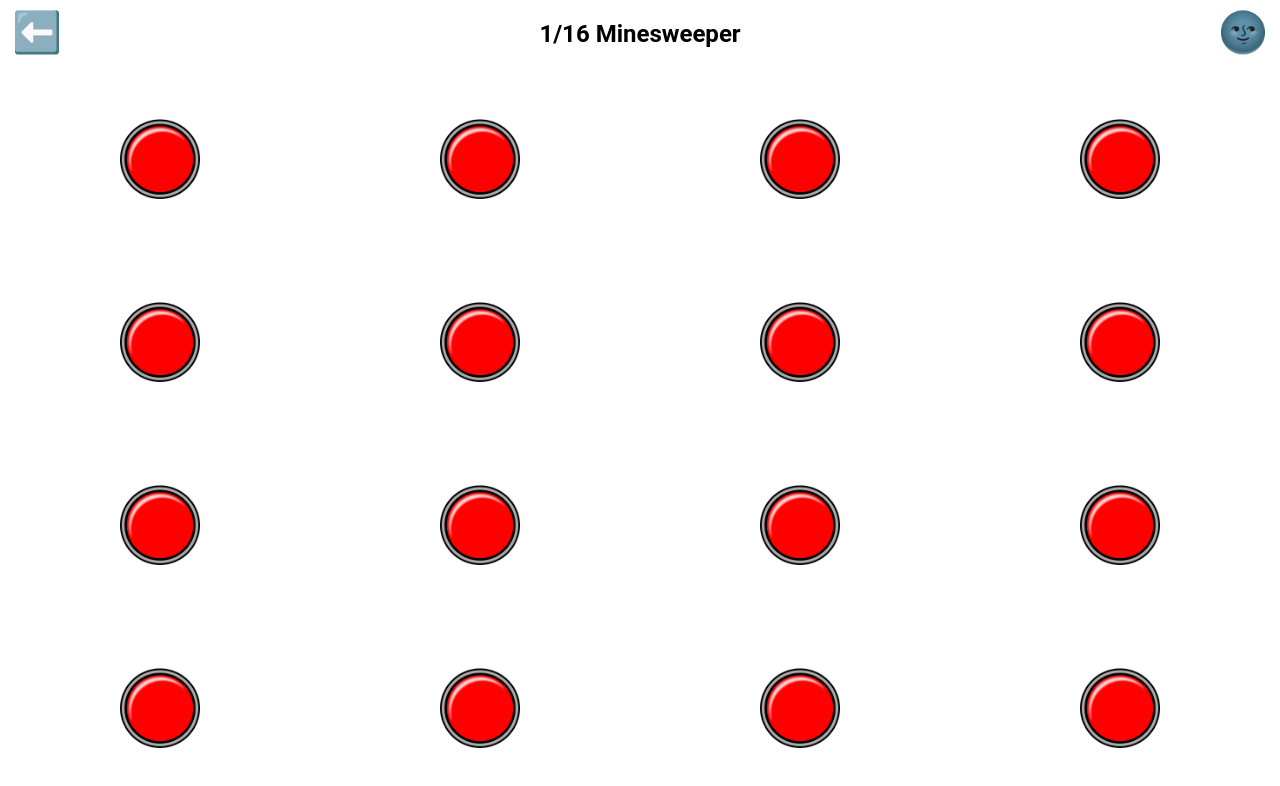
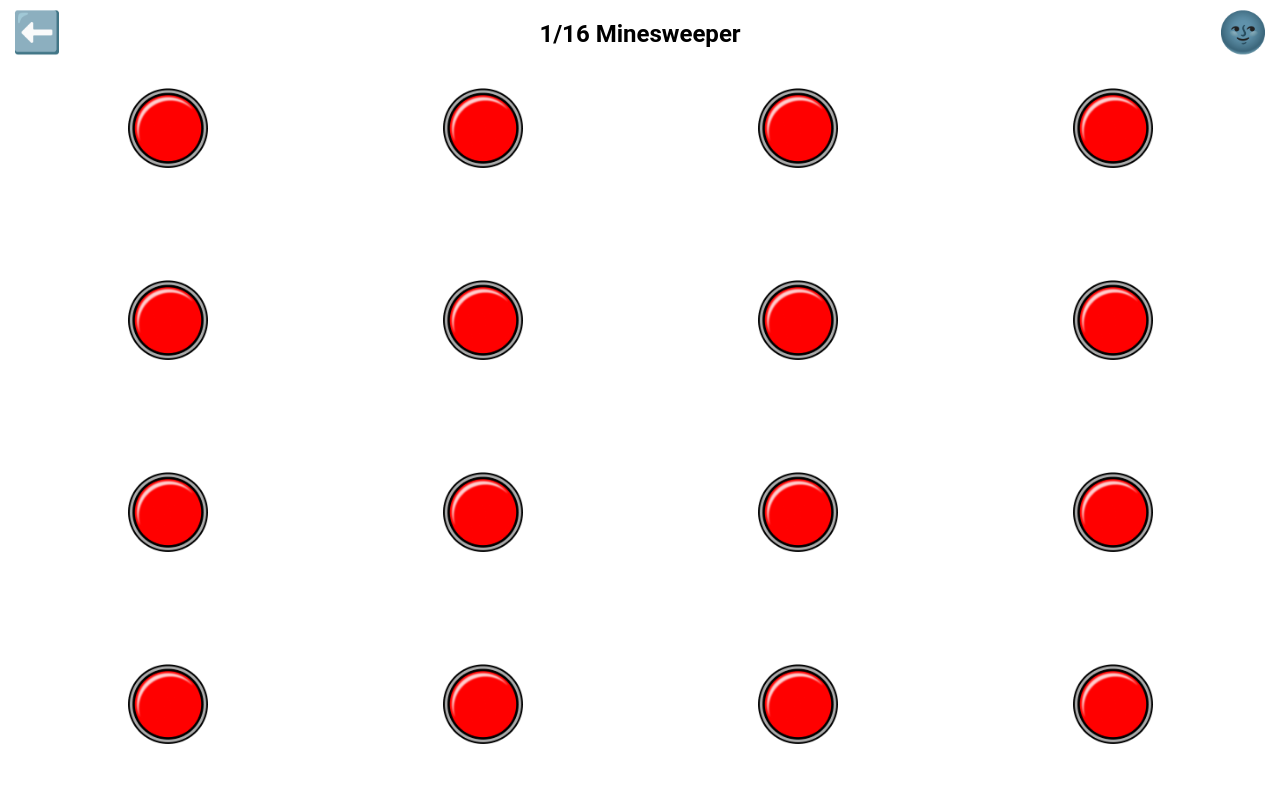
Before and after one commit to DanielFaour/drikkings, a React (Vite) app in the folder drikkings/: page /games/game1 in a window 1280 px wide. Shown: the top 786 px of the page. Built offline with nearby package versions, Linux system fonts and the light colour scheme.

Commit message:
small update game1
multitouch

```diff
--- a/drikkings/src/App.css
+++ b/drikkings/src/App.css
@@ -65,6 +65,11 @@ html, body {
   top: 12px;
   left: 12px;
   z-index: 500;
+}
+
+.dark #btnInfo,
+.dark #btnReturn {
+  filter: none;
 }
 
 /* .dark #btnTheme,
--- a/drikkings/src/components/games/Game1.jsx
+++ b/drikkings/src/components/games/Game1.jsx
@@ -49,7 +49,7 @@ function Game1() {
               <button
                 id={"game1Button" + i}
                 className={`game1Button ${isClicked ? 'clicked' : ''}`}
-                onClick={() => buttonClickState(i)}
+                onPointerDown={() => buttonClickState(i)}
               ></button>
             </div>
           ))
--- a/drikkings/src/components/games/g_styles/game1.css
+++ b/drikkings/src/components/games/g_styles/game1.css
@@ -11,6 +11,12 @@
 
   place-items: center; /* Centers the grid */
   overflow: hidden;
+
+  position: fixed;
+  box-sizing: border-box;
+  padding: 10px;
+  padding-top: 2rem;
+  padding-bottom: 0;
 }
 
 .game1Button {
@@ -41,9 +47,9 @@
   filter: brightness(0.85);
 }
 
-.footer {
+/* .footer {
   display: none;
-}
+} */
 
 .game1End {
   position: fixed;
```
